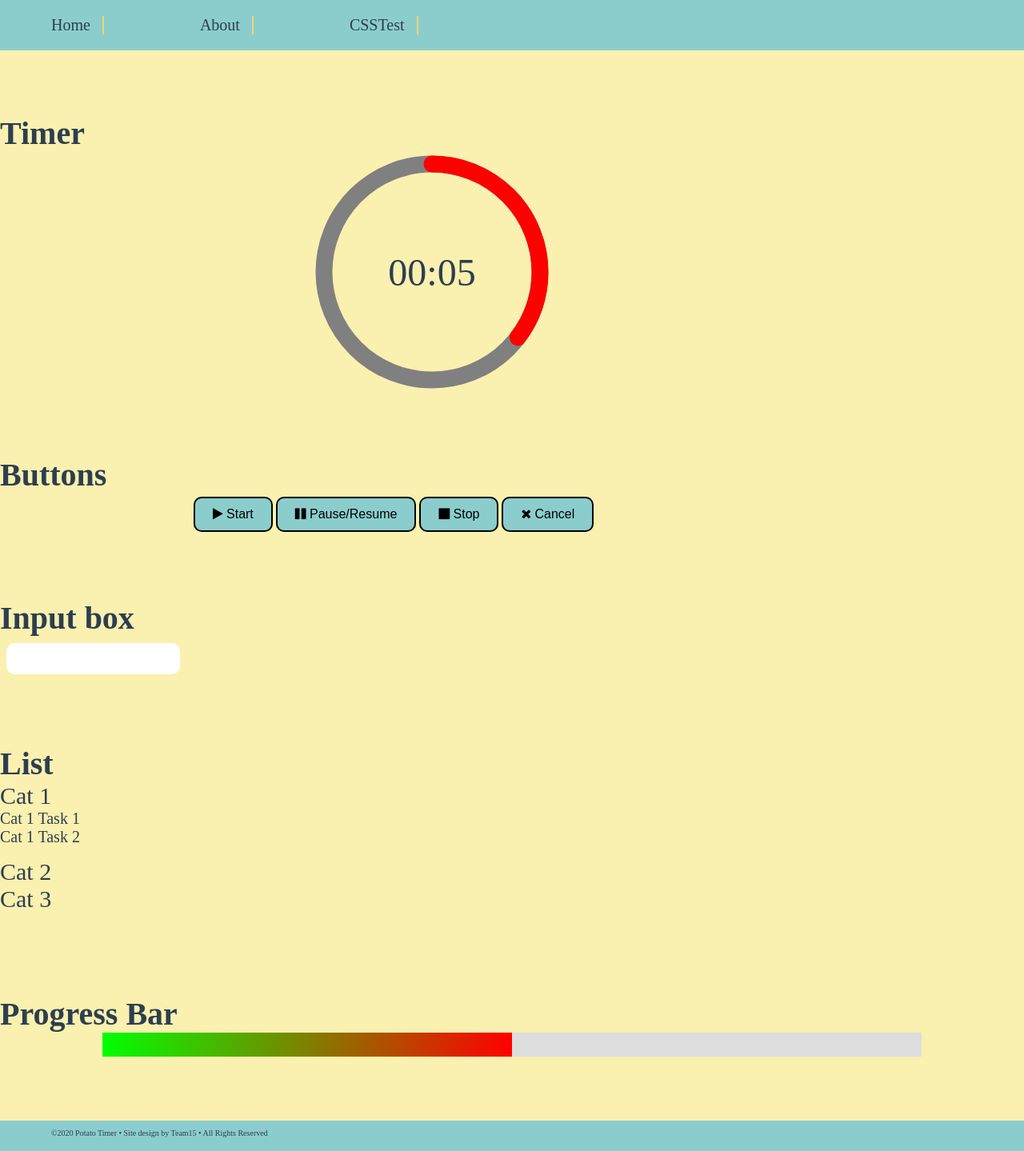
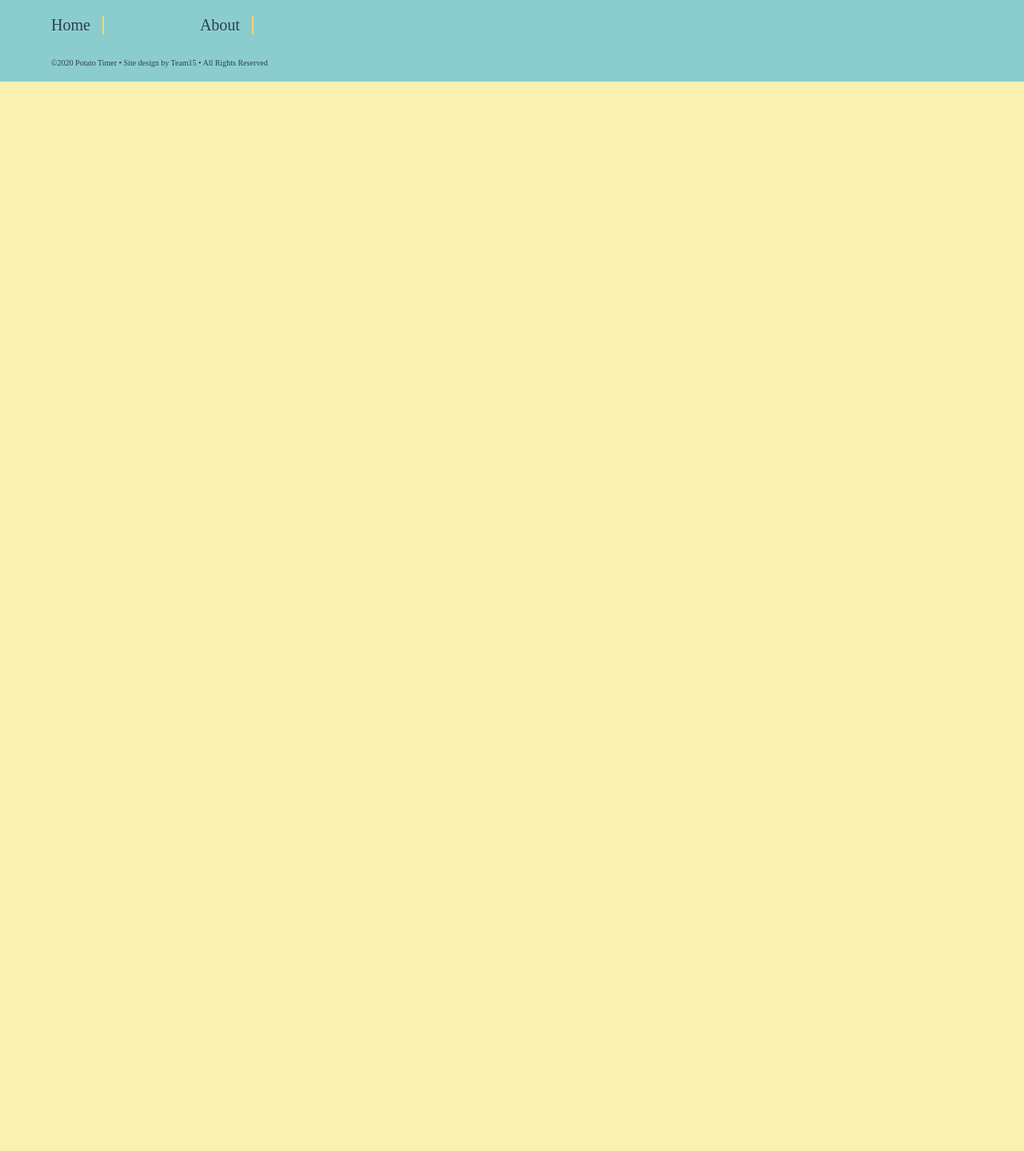
Before and after one commit to zhaoweisi/Pomodoro-Timer, a Vue app in the folder frontend/pomodoro-timer/: page /test in a window 1280 px wide. Shown: the whole page at 80% size. After the commit the page ends 800 px from the top, so only its background shows below. Built offline with nearby package versions, Linux system fonts and the light colour scheme; a web font is replaced by a local one.

Commit message:
remove css testing page and merge css files

```diff
--- a/frontend/pomodoro-timer/src/App.vue
+++ b/frontend/pomodoro-timer/src/App.vue
@@ -8,7 +8,6 @@
   <ul>
   <li><router-link to='/' >Home</router-link></li>
   <li><router-link to='/about' >About</router-link></li>
-  <li><router-link to='/test' >CSSTest</router-link></li>
   </ul>
   </nav><!-- /#nav-main -->
   <router-view></router-view>
@@ -58,6 +57,5 @@
 
 <style>
   @import './assets/styles/test.css';
-  @import './assets/styles/timer.css';
   @import url('https://fonts.googleapis.com/css?family=Chilanka');
 </style>
--- a/frontend/pomodoro-timer/src/assets/styles/test.css
+++ b/frontend/pomodoro-timer/src/assets/styles/test.css
@@ -197,3 +197,89 @@ a:focus {
 }
 
 /* Timer */
+/* BEGIN TIMER */
+
+.timer {
+  position: relative;
+  width: 500px;
+  height: 300px;
+  margin: auto;
+}
+
+.timer-svg {
+  transform: scaleX(-1);
+}
+
+.timer-circle {
+  fill: none;
+  stroke: none;
+}
+
+.timer-path-elapsed {
+  stroke-width: 7px;
+  stroke: grey;
+}
+
+.timer-path-remaining {
+  stroke-width: 7px;
+  stroke-linecap: round;
+  transform: rotate(90deg);
+  transform-origin: center;
+  transition: 1s linear all;
+  fill-rule: nonzero;
+  stroke: currentColor;
+  color: red;
+}
+
+.timer-countdown {
+  position: absolute;
+  width: 300px;
+  height: 300px;
+  top: 0;
+  display: flex;
+  align-items: center;
+  justify-content: center;
+  font-size: 48px;
+}
+
+.timer-button-group {
+  margin: auto;
+  width: 800px;
+}
+
+
+
+/* END TIMER */
+
+h1 {
+  padding-top: 80px;
+}
+
+
+
+
+.category-list {
+  /* padding-left:40px; */
+  font-size: 30px;
+}
+
+.task-list {
+  /* padding-left:60px; */
+  font-size: 20px;
+}
+
+/* the background of the timer progressbar */
+
+#timer-progressbar-background {
+  width: 80%;
+  margin: auto;
+  background-color: #ddd;
+}
+
+/* the foreground of the timer progressbar */
+
+#timer-progressbar {
+  width: 0%;
+  height: 30px;
+  background-image: linear-gradient(to right, rgb(0, 255, 0) , red)
+}
--- a/frontend/pomodoro-timer/src/assets/styles/timer.css
+++ /dev/null
@@ -1,96 +0,0 @@
-/* BEGIN TIMER */
-
-.timer {
-    position: relative;
-    width: 500px;
-    height: 300px;
-    margin: auto;
-}
-
-.timer-svg {
-    transform: scaleX(-1);
-}
-
-.timer-circle {
-    fill: none;
-    stroke: none;
-}
-
-.timer-path-elapsed {
-    stroke-width: 7px;
-    stroke: grey;
-}
-
-.timer-path-remaining {
-    stroke-width: 7px;
-    stroke-linecap: round;
-    transform: rotate(90deg);
-    transform-origin: center;
-    transition: 1s linear all;
-    fill-rule: nonzero;
-    stroke: currentColor;
-    color: red;
-}
-
-.timer-countdown {
-    position: absolute;
-    width: 300px;
-    height: 300px;
-    top: 0;
-    display: flex;
-    align-items: center;
-    justify-content: center;
-    font-size: 48px;
-}
-
-.timer-button-group {
-    margin: auto;
-    width: 800px;
-}
-
-
-
-/* END TIMER */
-
-h1 {
-    padding-top: 80px;
-}
-
-
-
-
-.category-list {
-    /* padding-left:40px; */
-    font-size: 30px;
-}
-
-.task-list {
-    /* padding-left:60px; */
-    font-size: 20px;
-}
-
-/* the background of the timer progressbar */
-
-#timer-progressbar-background {
-    width: 80%;
-    margin: auto;
-    background-color: #ddd;
-}
-
-/* the foreground of the timer progressbar */
-
-#timer-progressbar {
-    width: 0%;
-    height: 30px;
-    background-image: linear-gradient(to right, rgb(0, 255, 0) , red)
-}
-
-/* This is for css testing only, because the css testing page doesn't have
-  js support so it can't simulate the timer tick function. This style sets
-  the width to 50% so we can easily see the timer colors */
-
-#timer-progressbar-testing {
-    width: 50%;
-    height: 30px;
-    background-image: linear-gradient(to right, rgb(0, 255, 0) , red)
-}
--- a/frontend/pomodoro-timer/src/components/CSSTest.vue
+++ /dev/null
@@ -1,60 +0,0 @@
-<template>
-<!-- https://stackoverflow.com/questions/45000510/vue-js-error-component-template-should-contain-exactly-one-root-element -->
-<!-- Root needs only one component: one div -->
-
-<body>
-    <h1>Timer</h1>
-    <div class="timer">
-        <svg class="timer-svg" viewBox="0 0 100 100">
-            <g class="timer-circle">
-                <circle class="timer-path-elapsed" cx="50" cy="50" r="45"></circle>
-                <path id="timer-path-remaining" stroke-dasharray="100, 283" class="timer-path-remaining" d="
-                          M 50, 50 m -45, 0
-                          a 45,45 0 1,0 90,0
-                          a 45,45 0 1,0 -90,0
-                        "></path>
-            </g>
-        </svg>
-        <span id="timer-countdown" class="timer-countdown">00:05</span>
-    </div>
-    <h1>Buttons</h1>
-    <div class="timer-button-group">
-        <button type="button" class="timer-button"><i class="fa fa-play"></i> Start</button>
-        <button type="button" class="timer-button"><i class="fa fa-pause"></i> Pause/Resume</button>
-        <button type="button" class="timer-button"><i class="fa fa-stop"></i> Stop</button>
-        <button type="button" class="timer-button"><i class="fa fa-remove"></i> Cancel</button>
-    </div>
-
-    <h1>Input box</h1>
-    <div>
-        <Input class="input" />
-    </div>
-    <h1>List</h1>
-    <div>
-        <ul class="category-list">
-            <li>Cat 1</li>
-            <ul class="task-list">
-                <li>Cat 1 Task 1</li>
-                <li>Cat 1 Task 2</li>
-            </ul>
-            <li>Cat 2</li>
-            <li>Cat 3</li>
-        </ul>
-    </div>
-    <h1>Progress Bar</h1>
-    <div id="timer-progressbar-background">
-        <div id="timer-progressbar-testing"></div>
-    </div>
-    <h1 />
-</body>
-</template>
-
-<script>
-export default {
-    name: "CSSTesting"
-}
-</script>
-
-<style scoped>
-@import 'https://cdnjs.cloudflare.com/ajax/libs/font-awesome/4.7.0/css/font-awesome.min.css'
-</style>
--- a/frontend/pomodoro-timer/src/router/index.js
+++ b/frontend/pomodoro-timer/src/router/index.js
@@ -4,7 +4,6 @@ import Vue from 'vue'
 // import Home from '../components/Home'
 import About from '../components/About'
 import Login from '../components/Login'
-import CSSTest from '../components/CSSTest'
 // import App from '../App.vue'
 
 // 1. install VueRouter plugin
@@ -32,10 +31,6 @@ const routes = [
 		path: '/about',
 		component: About
 	},
-	{
-		path: '/test',
-		component: CSSTest
-	}
 ]
 
 const router = new VueRouter({
```
